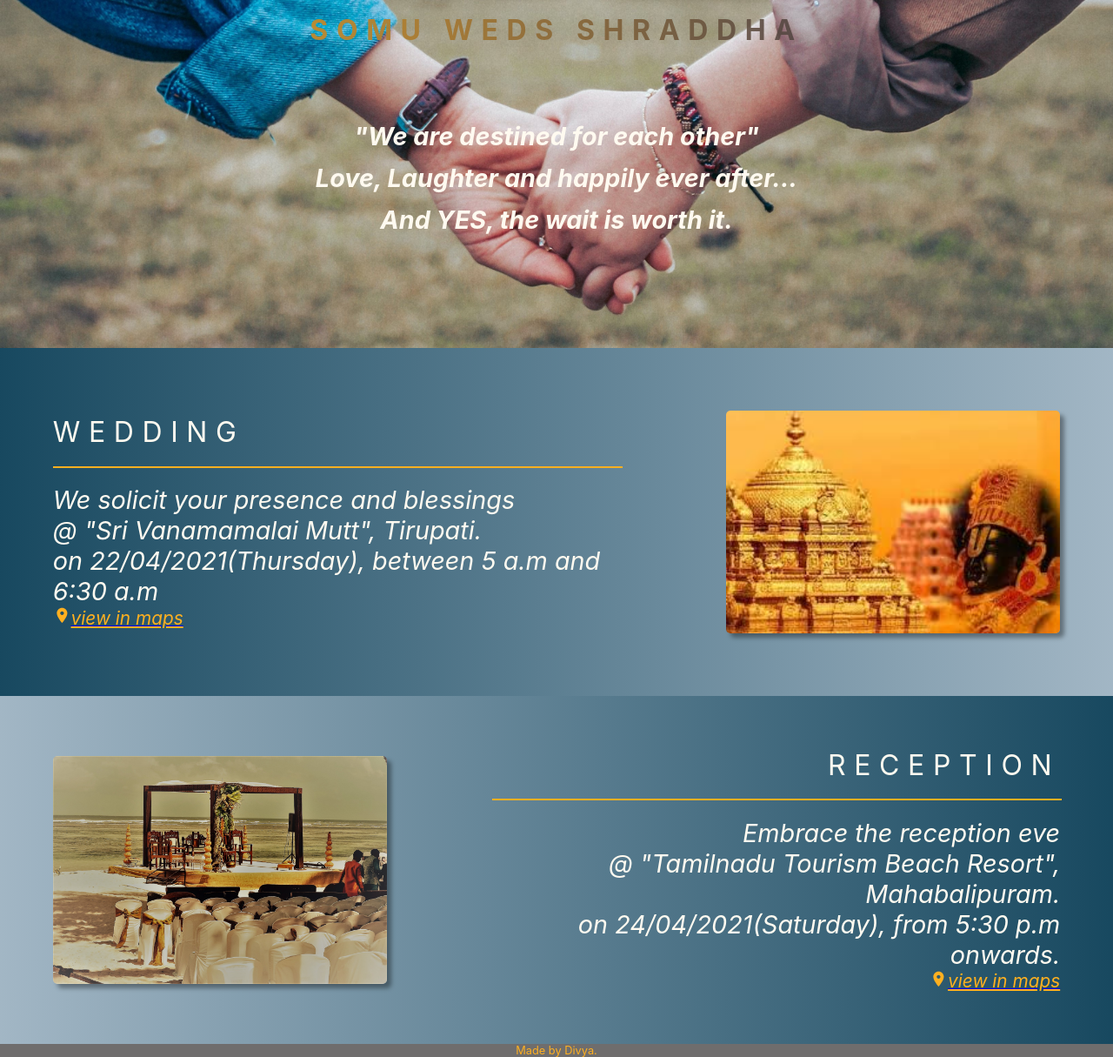
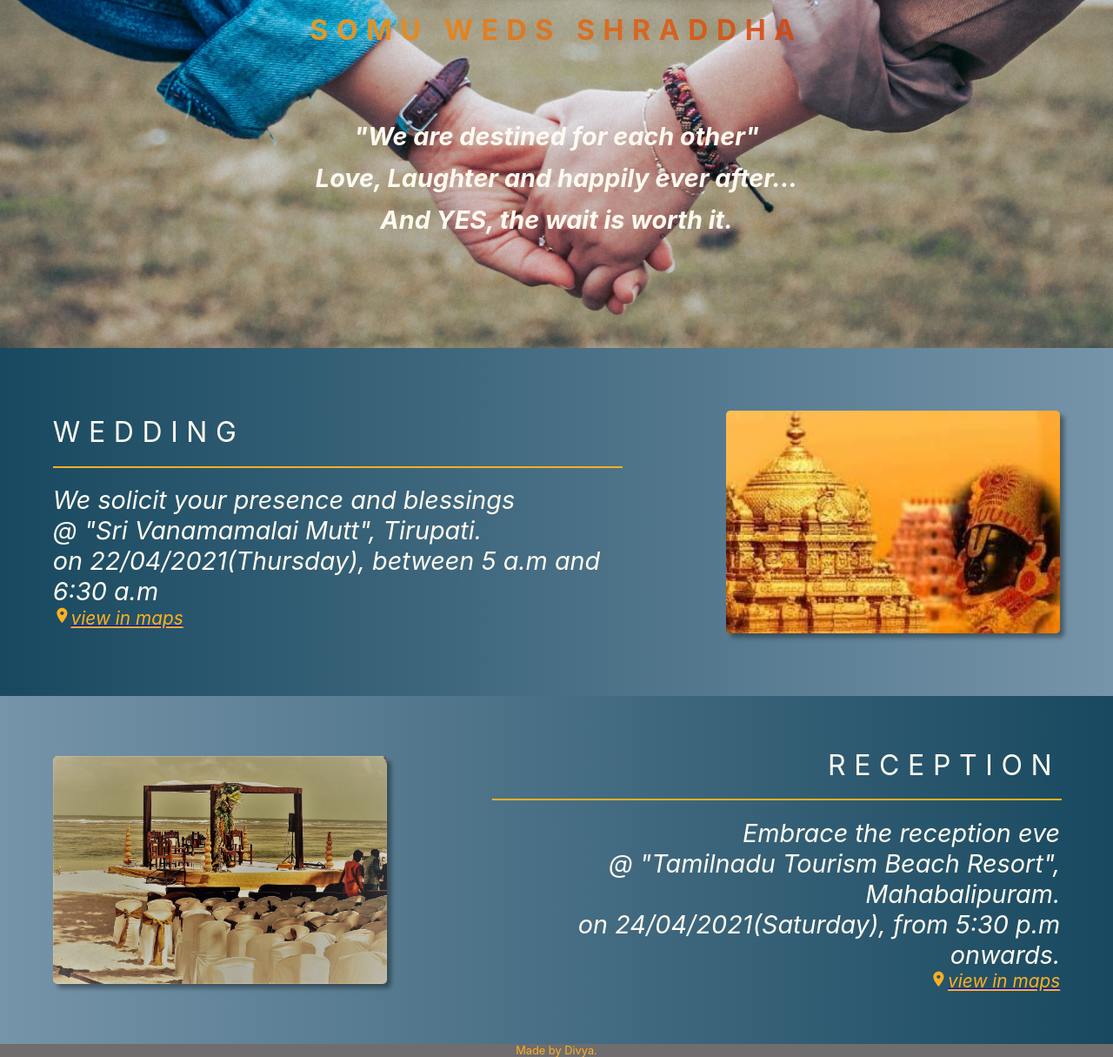
Before and after one commit to DivyaSampath04/somu-weds-shraddha, a React (Create React App) app: page / in a window 1280 px wide. Shown: the whole page at 87% size. Built offline with nearby package versions, Linux system fonts and the light colour scheme.

Commit message:
text color gradient chnged

```diff
--- a/src/Invite/Invite.css
+++ b/src/Invite/Invite.css
@@ -4,7 +4,7 @@
     justify-content: space-around;
     align-items: center;
     flex-flow: wrap;
-    background-image:linear-gradient(to right, #043952eb,#033a615e);
+    background-image:linear-gradient(to right, #043952eb,#033a618a);
 }
 .msg-3 {
     height: 50vh;
@@ -12,7 +12,7 @@
     justify-content: space-around;
     align-items: center;
     flex-flow: wrap;
-    background-image: linear-gradient(to right,#033a615e, #043952eb);
+    background-image: linear-gradient(to right,#033a618a, #043952eb);
 }
 .msg-1 {
     height: 50vh;
@@ -68,7 +68,7 @@
     font-size: 2em;
     font-weight: bold;
     padding: 15px;
-    background: linear-gradient(to right, #ffb020 0%, #031452d9 100%);
+    background: linear-gradient(to right, #f9cc29 0%, #c30404d9 100%);
 	-webkit-background-clip: text;
 	-webkit-text-fill-color: transparent;
 
```
